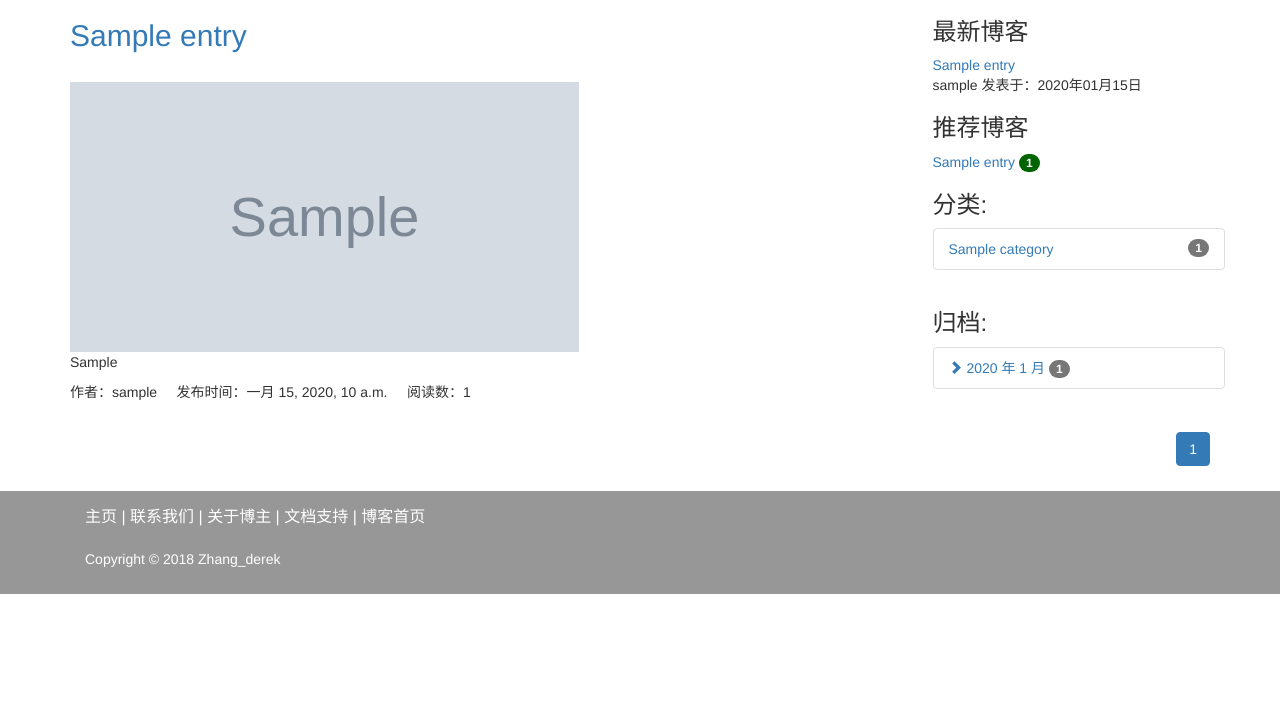
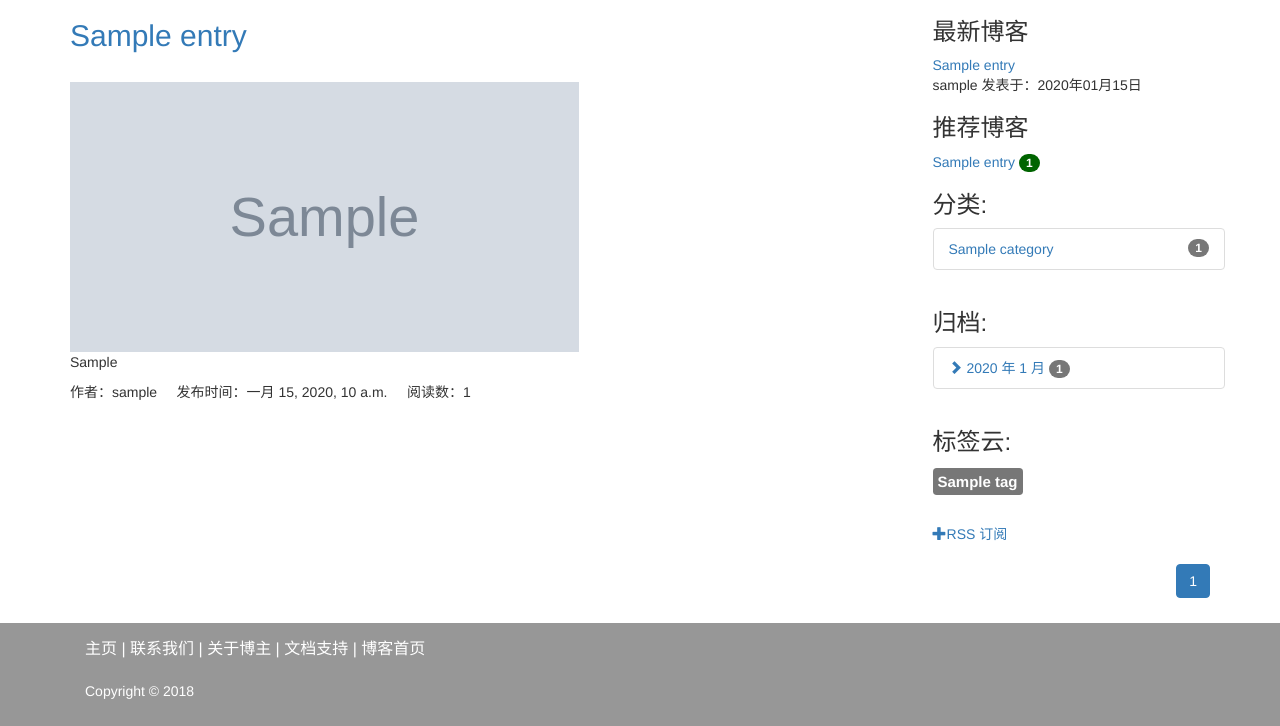
Before and after one commit to smileboyi/django_blog, a Django app: page /blog/ in a window 1280 px wide. Shown: the part 101-827 px from the top of the page. Before the commit the page ends 695 px from the top, so only its background shows below. Run offline with Django 3.2, Linux system fonts and the light colour scheme; tables that the repository leaves empty hold one stand-in row (values such as "Sample post"); grey boxes marked "Sample" are stand-in pictures; some libraries are stand-ins or nearby versions.

Commit message:
标签云和RSS订阅

```diff
--- a/blog/templates/blog/base.html
+++ b/blog/templates/blog/base.html
@@ -62,7 +62,7 @@
                     <li><a href="#">文档支持</a></li>
                     <li><a href="/blog/">博客首页</a></li>
                 </ul>
-                <p>Copyright © 2018 Zhang_derek </p>
+                <p>Copyright © 2018 </p>
             </div>
         </div>
     </div>
--- a/blog/templates/blog/right_site_bar.html
+++ b/blog/templates/blog/right_site_bar.html
@@ -66,3 +66,23 @@
         </ul>
     </div>
 </div>
+
+
+<div class="row">
+    <div class="widget">
+        <h3>标签云:</h3>
+        {% get_tags as tag_list %}
+        {% for tag in tag_list %}
+            <a href="{% url 'blog:blog_tag' tag.id %}" style="font-size: 20px;">
+                <span style="padding: 5px;" class="label {% cycle 'label-default' 'label-primary' 'label-success' 'label-info' 'label-warning' 'label-danger' %}">{{ tag.name }}</span>
+            </a>&nbsp;
+        {% endfor %}
+    </div>
+</div>
+
+
+<div class="row" style="margin-top: 30px">
+    <div class="rss">
+        <a href="/latest/feed/"><i class="glyphicon glyphicon-plus"></i>RSS 订阅</a>
+    </div>
+</div>
--- a/blog/templatetags/blog_tags.py
+++ b/blog/templatetags/blog_tags.py
@@ -41,3 +41,8 @@ def archives():
 @register.simple_tag
 def get_entry_count_of_date(year,month):
 	return Entry.objects.filter(created_time__year=year,created_time__month=month).count()
+
+
+@register.simple_tag
+def get_tags():
+	return Tag.objects.all()
--- a/blog/urls.py
+++ b/blog/urls.py
@@ -1,5 +1,5 @@
 # from django.urls import path
-from django.conf.urls import url,include
+from django.conf.urls import url
 from . import views
 
 app_name = 'blog'
--- a/djangoBlog/urls.py
+++ b/djangoBlog/urls.py
@@ -20,8 +20,11 @@ from django.conf.urls import url,include
 from django.conf import settings
 from django.conf.urls.static import static
 
+from blog.feed import LatestEntriesFeed
+
 
 urlpatterns = [
     url('admin/', admin.site.urls),
     url(r'^blog/',include('blog.urls')),
+    url(r'^latest/feed/$', LatestEntriesFeed()),    #RSS订阅
 ] + static(settings.MEDIA_URL,document_root=settings.MEDIA_ROOT ) #添加图片的url
```
Also changed, not shown: blog/feed.py (added, +21 -0 lines).
